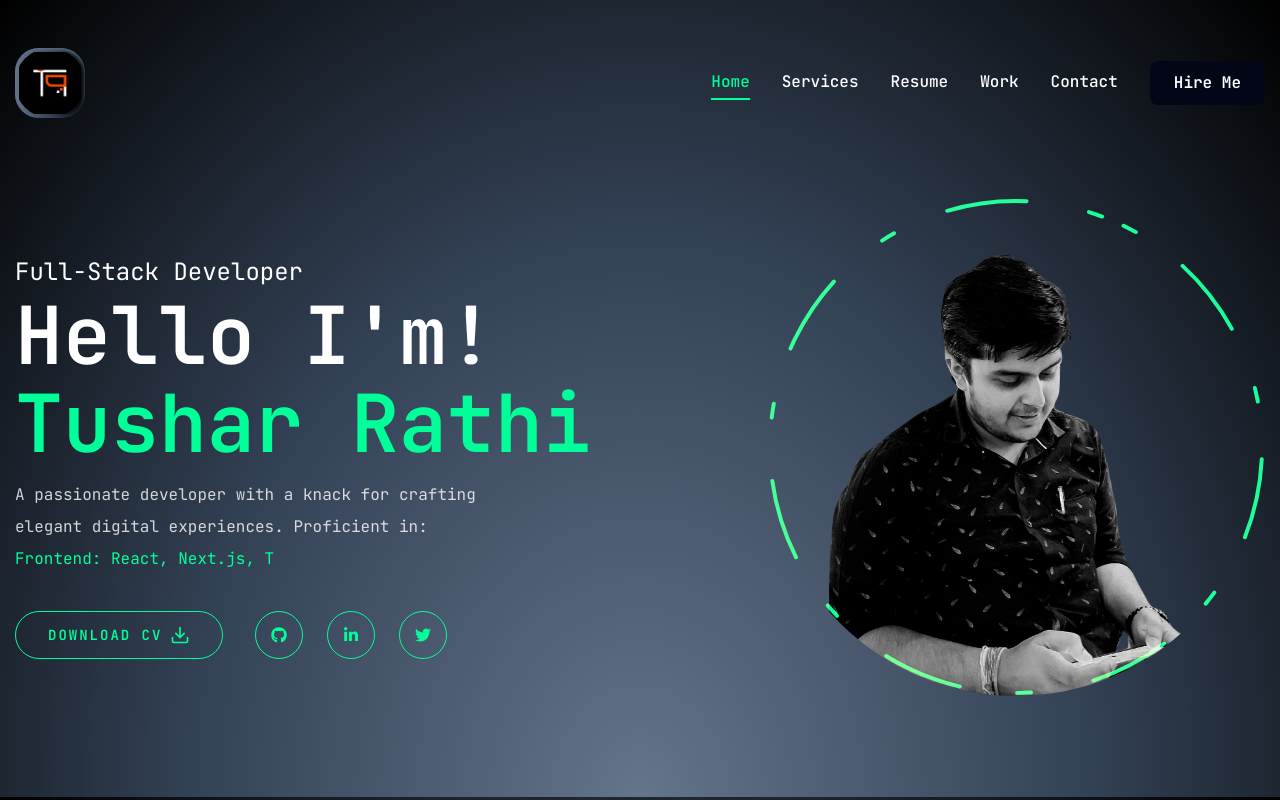
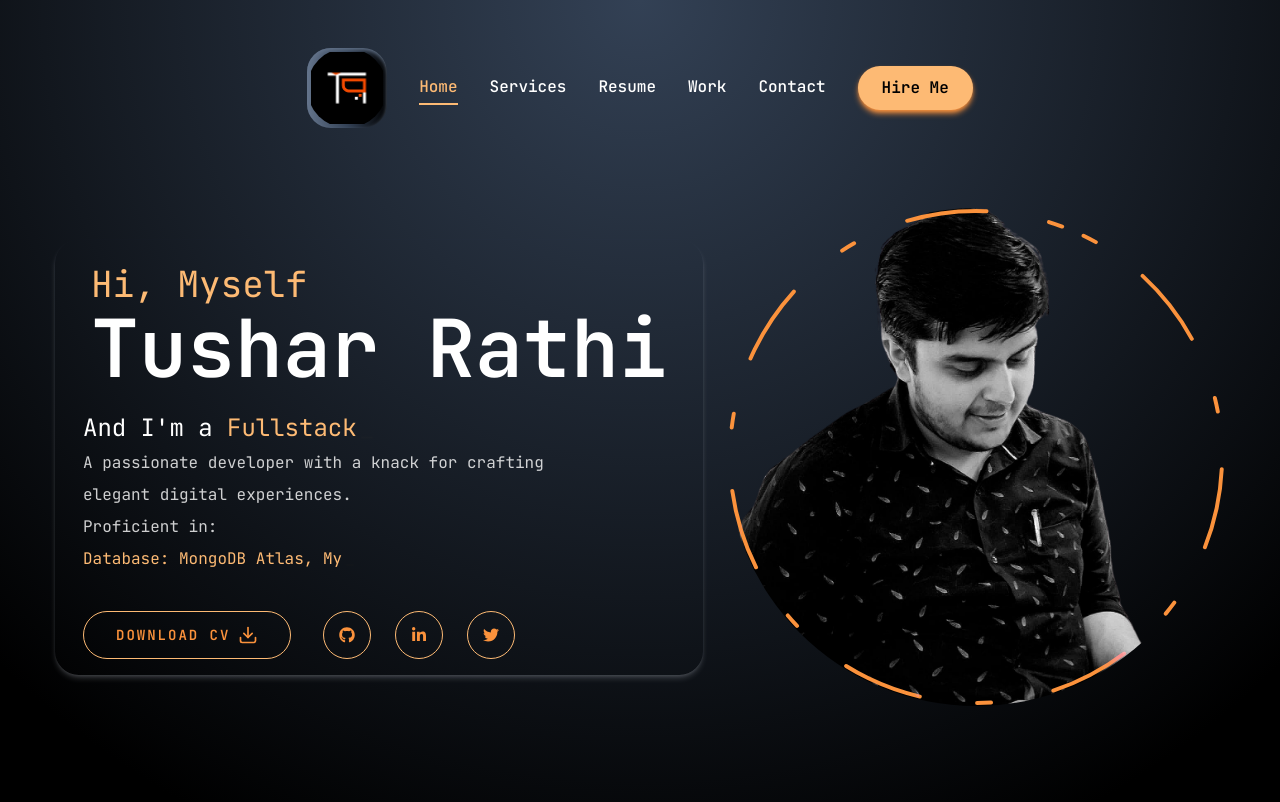
Before and after one commit to TusharRathi108/tushar-portfolio, a React (Vite) app: page / in a window 1280 px wide. Built offline with nearby package versions, Linux system fonts and the light colour scheme.

Commit message:
Home Page Completed

```diff
--- a/src/components/Header.tsx
+++ b/src/components/Header.tsx
@@ -1,17 +1,17 @@
+import MobileNav from "@/components/MobileNav";
+import NavBar from "@/components/NavBar";
+import { Avatar, AvatarFallback, AvatarImage } from "@/components/ui/avatar";
+import { Button } from "@/components/ui/button";
 import { NavLink } from "react-router-dom";
-import NavBar from "@/components/NavBar";
-import { Button } from "@/components/ui/button";
-import { Avatar, AvatarFallback, AvatarImage } from "@/components/ui/avatar";
-import MobileNav from "@/components/MobileNav";
 
 const Header = () => {
   return (
     <header className="py-8 xl:py-12 text-white">
-      <div className="container mx-auto flex justify-between">
+      <div className="container mx-auto flex justify-between xl:justify-center items-center gap-8">
         {/* Logo */}
         <NavLink to={"/"}>
           {" "}
-          <h1 className="text-4xl h-[70px] w-[70px] shadow-slate-500 shadow-inner font-semibold rounded-3xl from-slate-500 via-slate-700 to-black bg-gradient-to-r">
+          <h1 className="text-4xl h-[80px] w-[80px] shadow-slate-500 shadow-inner font-semibold rounded-3xl from-slate-500 via-slate-700 to-black bg-gradient-to-r">
             <Avatar className="h-full w-full p-1">
               <AvatarImage src="src/assets/TR-Logo.png" alt="TR" />
               <AvatarFallback> TR </AvatarFallback>
@@ -19,16 +19,16 @@ const Header = () => {
           </h1>{" "}
         </NavLink>
         {/* Desktop navbar & hire me button */}
-        <div className="hidden md:flex items-center gap-8">
+        <div className="hidden xl:flex items-center gap-8">
           <NavBar />
           <NavLink to={"/contact"}>
-            <Button className="shadow-slate-600 shadow-inner` rounded-lg bg-slate-950/100 text-white hover:bg-white hover:text-black transition delay-150 duration-300 ease-in-out">
+            <Button className="rounded-full bg-orange-300 shadow-orange-400 shadow-md text-black hover:shadow-slate-200 hover:bg-white transition delay-150 duration-300 ease-in-out">
               Hire Me
             </Button>{" "}
           </NavLink>
         </div>
         {/* Mobile nav bar. */}
-        <div className="md:hidden">
+        <div className="xl:hidden">
           <MobileNav />
         </div>
       </div>
--- a/src/components/NavBar.tsx
+++ b/src/components/NavBar.tsx
@@ -20,8 +20,9 @@ const NavBar = () => {
             key={index}
             to={link.path}
             className={`${
-              link.path === pathname && "text-accent border-b-2 border-accent"
-            } capitalize font-medium hover:text-accent transition-all `}
+              link.path === pathname &&
+              "text-orange-300 border-b-2 border-orange-300"
+            } capitalize font-medium hover:text-orange-300  hover:transition duration-500`}
           >
             {link.name}
           </NavLink>
--- a/src/components/Photo.tsx
+++ b/src/components/Photo.tsx
@@ -23,7 +23,7 @@ const Photo = () => {
           <Avatar className="h-full w-full">
             <AvatarImage
               src="src/assets/Profile1-removebg.png"
-              style={{ objectFit: "scale-down" }}
+              style={{ objectFit: "cover" }}
             />
           </Avatar>
         </motion.div>
@@ -39,7 +39,7 @@ const Photo = () => {
             cx="253"
             cy="253"
             r="250"
-            stroke="#00ff99"
+            stroke="#fb923c"
             strokeWidth="4"
             strokeLinecap="round"
             strokeLinejoin="round"
--- a/src/index.css
+++ b/src/index.css
@@ -88,15 +88,15 @@
     @apply border-border;
   }
   body {
-    @apply font-primary leading-loose text-white bg-[radial-gradient(ellipse_at_bottom,_var(--tw-gradient-stops))] from-slate-500 via-slate-700 to-black;
+    @apply font-primary leading-loose text-white bg-[radial-gradient(circle_at_top,_var(--tw-gradient-stops))] from-slate-700 to-black to-90%;
   }
   .h1 {
-    @apply text-[48px] md:text-[80px] leading-[1.1] font-semibold;
+    @apply text-[48px] xl:text-[80px] leading-[1.1] font-semibold;
   }
   .h2 {
-    @apply text-[36px] md:text-[48px] leading-[1.1] font-semibold;
+    @apply text-[36px] xl:text-[48px] leading-[1.1] font-semibold;
   }
   .h3 {
-    @apply text-[20px] md:text-[24px] leading-[1.1] font-semibold;
+    @apply text-[20px] xl:text-[24px] leading-[1.1] font-semibold;
   }
 }
--- a/src/layouts/HomeLayout.tsx
+++ b/src/layouts/HomeLayout.tsx
@@ -4,7 +4,7 @@ import { Outlet } from "react-router-dom";
 
 const HomeLayout = () => {
   return (
-    <div className="felx flex-col">
+    <div className="felx flex-col h-full">
       <Header />
       <PageTransition>
         <Outlet />
--- a/src/pages/HomePage.tsx
+++ b/src/pages/HomePage.tsx
@@ -6,32 +6,42 @@ import { Typewriter } from "react-simple-typewriter";
 
 // typewriter words array.
 const skills = [
-  "Frontend: React, Next.js, Tailwind CSS, Radix UI, Chakra UI",
-  "Backend: Node.js, Express, Prisma, Git HUB",
   "Database: MongoDB Atlas, MySQL",
-  "Tools & Libraries: Shadcn/UI, Vite, TypeScript, Axios, Tanstack Query, React Router, Recharts",
+  "Backend: Node.js, Express",
+  "Frontend: React.js, Next.js, Tailwind CSS, Radix UI, Chakra UI",
+  "Libraries: Prisma, Axios, Tanstack Query, Recharts",
 ];
 
 const HomePage = () => {
   return (
     <section className="h-full">
       <div className="container mx-auto h-full">
-        <div className="flex flex-col xl:flex-row items-center justify-between xl:pt-8 xl:pb-[81px]">
+        <div className="flex flex-col xl:flex-row items-center justify-between pb-4 xl:pt-8 xl:pb-24">
           {/* Information about me */}
-          <div className="text-center xl:text-left order-2 xl:order-none">
-            <span className="text-2xl block xl:inline">
-              Full-Stack Developer
+          <div className="text-center xl:text-left order-2 xl:order-none shadow-slate-200/20 shadow-md rounded-3xl px-7 py-4">
+            <h1 className="text-4xl p-2 mb-3">
+              <span className="text-orange-300">Hi, Myself</span>
+              <br />
+              <span className="h1">Tushar Rathi</span>
+            </h1>
+            <span className="text-2xl mb-6">
+              And I'm a{" "}
+              <span className="text-orange-300">
+                <Typewriter
+                  words={["Fullstack Developer"]}
+                  loop={0}
+                  cursor
+                  cursorStyle="_"
+                  typeSpeed={200}
+                  deleteSpeed={50}
+                  delaySpeed={1000}
+                />
+              </span>
             </span>
-            <h1 className="h1 mb-3">
-              Hello I'm!
-              <br />
-              <span className="text-accent">Tushar Rathi</span>
-            </h1>
-            <p className="max-w-[500px] mx-auto xl:mx-0 mb-9 text-white/80">
-              A passionate developer with a knack for crafting
-              elegant digital experiences. Proficient in:{" "}
-              <br/>
-              <span className="text-accent">
+            <p className="max-w-[500px] xl:mx-0 mb-9 text-white/80">
+              A passionate developer with a knack for crafting elegant digital
+              experiences. <br /> Proficient in: <br />
+              <span className="text-orange-300">
                 {"  "}
                 <Typewriter
                   words={skills}
@@ -44,27 +54,28 @@ const HomePage = () => {
                 />{" "}
               </span>
             </p>
-            {/* socials */}
+            {/* DownLoad CV */}
             <div className="flex flex-col xl:flex-row items-center gap-8">
               <Button
                 variant="outline"
                 size={"lg"}
-                className="uppercase flex items-center gap-2 transition delay-150 duration-300 ease-in-out"
+                className="uppercase border-orange-300 text-orange-400 hover:bg-orange-300 hover:text-slate-800 flex items-center gap-2 transition delay-150 duration-300 ease-in-out"
               >
                 <span>Download CV</span> <FiDownload className="text-xl" />
               </Button>
-              <div className="mb-3 xl:mb-0">
+              {/* Socials Buttons */}
+              <div className="mb-8 xl:mb-0">
                 <Socials
                   containerStyles={"flex gap-6 "}
                   iconStyles={
-                    "w-12 h-12 border border-accent rounded-full flex justify-center items-center text-accent hover:bg-accent hover:text-primary hover:transition-all duration-500"
+                    "w-12 h-12 border rounded-full flex justify-center items-center border-orange-300 text-orange-400 hover:text-slate-800 hover:bg-orange-300 hover:transition-all duration-500"
                   }
                 />
               </div>
             </div>
           </div>
           {/* Profile photo */}
-          <div className="mb-5 order-1 xl:order-none">
+          <div className="mb-8 order-1 xl:order-none xl:mb-0">
             <Photo />
           </div>
         </div>
--- a/src/pages/ServicePage.tsx
+++ b/src/pages/ServicePage.tsx
@@ -1,5 +1,76 @@
+import { BsArrowDownRight } from "react-icons/bs";
+import { NavLink } from "react-router-dom";
+import { motion } from "framer-motion";
+
+const services = [
+  {
+    num: "01",
+    title: "Web Development",
+    description:
+      "Lorem ipsum dolor sit amet consectetur adipisicing elit. Dolore natus dicta amet? Ab harum, accusamus impedit fugiat dicta officiis totam provident, vitae doloremque nostrum qui.",
+    href: "",
+  },
+  {
+    num: "02",
+    title: "UI/UX",
+    description:
+      "Lorem ipsum dolor sit amet consectetur adipisicing elit. Dolore natus dicta amet? Ab harum, accusamus impedit fugiat dicta officiis totam provident, vitae doloremque nostrum qui.",
+    href: "",
+  },
+  {
+    num: "03",
+    title: "Logo Designer",
+    description:
+      "Lorem ipsum dolor sit amet consectetur adipisicing elit. Dolore natus dicta amet? Ab harum, accusamus impedit fugiat dicta officiis totam provident, vitae doloremque nostrum qui.",
+    href: "",
+  },
+  {
+    num: "04",
+    title: "SEO",
+    description:
+      "Lorem ipsum dolor sit amet consectetur adipisicing elit. Dolore natus dicta amet? Ab harum, accusamus impedit fugiat dicta officiis totam provident, vitae doloremque nostrum qui.",
+    href: "",
+  },
+];
+
 const ServicePage = () => {
-  return <div>ServicePage</div>;
+  return (
+    <section className="min-h-[80vh] flex flex-col justify-center py-8 xl:py-0">
+      <div className="container mx-auto">
+        <motion.div
+          initial={{ opacity: 0 }}
+          animate={{
+            opacity: 1,
+            transition: { delay: 2, duration: 0.4, ease: "easeIn" },
+          }}
+          className="grid grid-cols-1 md:grid-cols-2 gap-[60px]"
+        >
+          {services.map((service, index) => {
+            return (
+              <div
+                key={index}
+                className="flex-1 felx flex-col justify-center gap-6 group"
+              >
+                {/* Top */}
+                <div className="w-full flex justify-between items-center">
+                  <div className="text-5xl font-extra-bold">{service.num}</div>
+                  <NavLink to={service.href}>
+                    <BsArrowDownRight />
+                  </NavLink>
+                </div>
+                {/* Title */}
+                <h2> {service.title} </h2>
+                {/* Description */}
+                <p> {service.description} </p>
+                {/* Border */}
+                <div className="border-b border-white/20 w-full"></div>
+              </div>
+            );
+          })}
+        </motion.div>
+      </div>
+    </section>
+  );
 };
 
 export default ServicePage;
--- a/tailwind.config.js
+++ b/tailwind.config.js
@@ -79,6 +79,12 @@ module.exports = {
         "accordion-up": "accordion-up 0.2s ease-out",
       },
     },
+    screens: {
+      sm: "640px",
+      md: "768px",
+      lg: "960px",
+      xl: "1200px",
+    },
   },
   plugins: [require("tailwindcss-animate")],
 };
```
